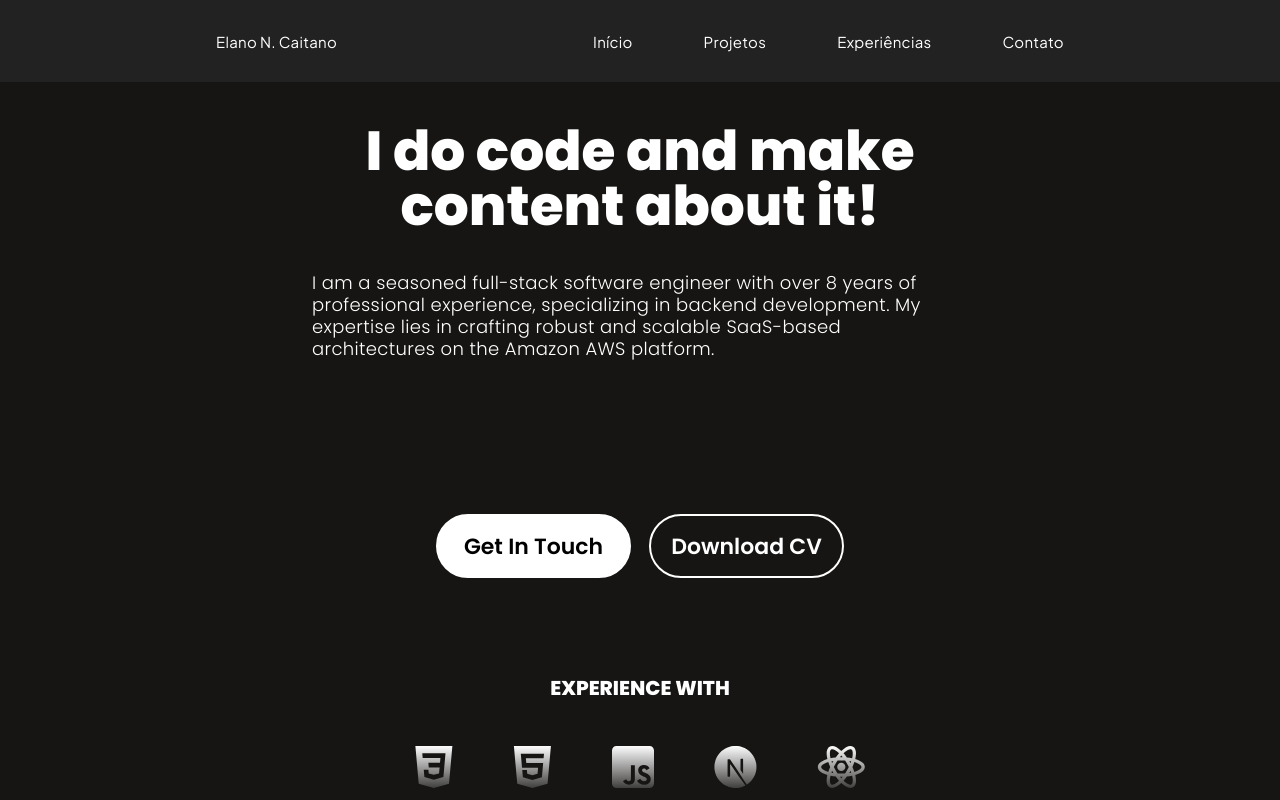
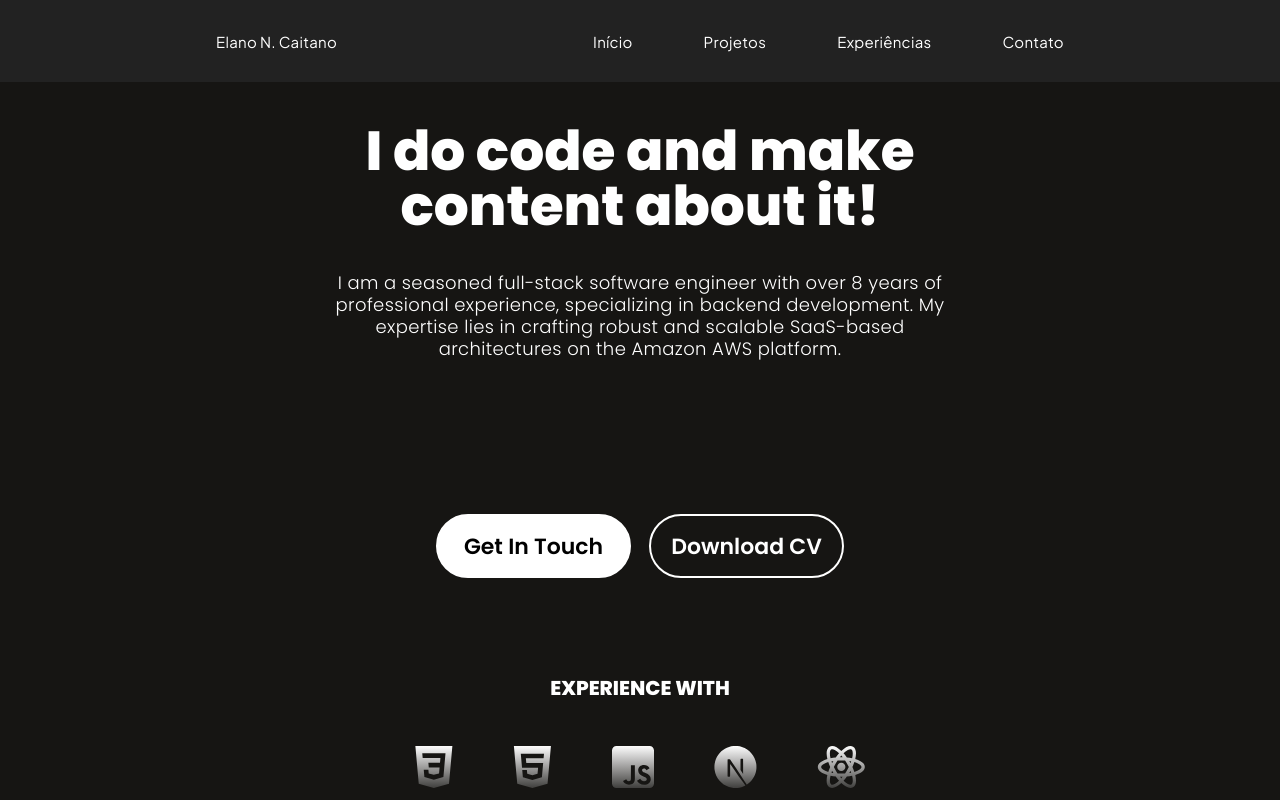
Before and after one commit to elanonc/Portfolio, a React (Vite) app in the folder portfolio/: page / in a window 1280 px wide. Shown: the top 800 px of the page. Built offline with nearby package versions, Linux system fonts and the light colour scheme.

Commit message:
ajustes na pagina de inicio

```diff
--- a/portfolio/src/pages/home/home.css
+++ b/portfolio/src/pages/home/home.css
@@ -30,3 +30,7 @@
     flex-direction: column;
     gap: 48px;
 }
+
+.home-text-container .custom-text {
+    text-align: center;
+}
```
